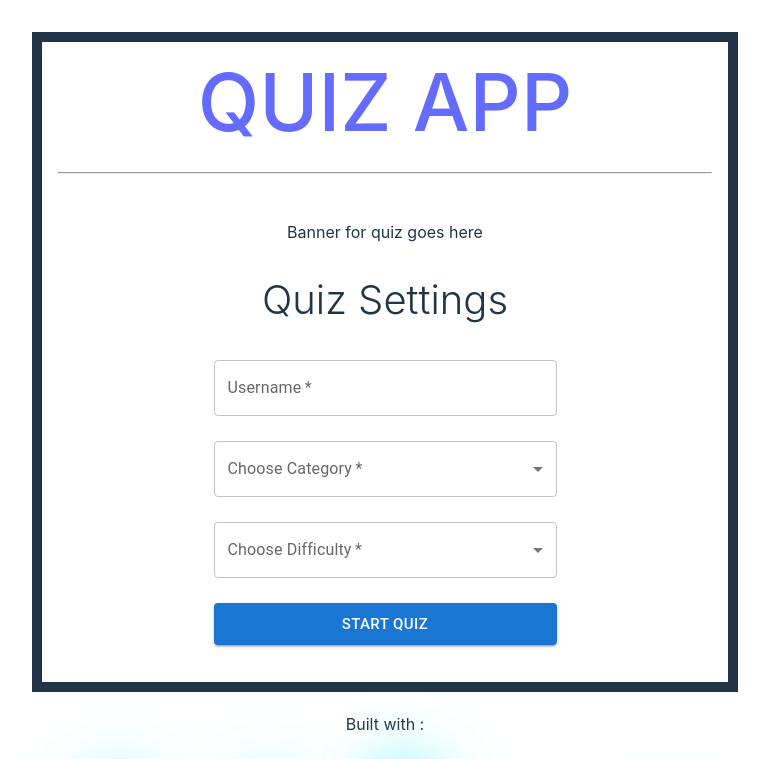
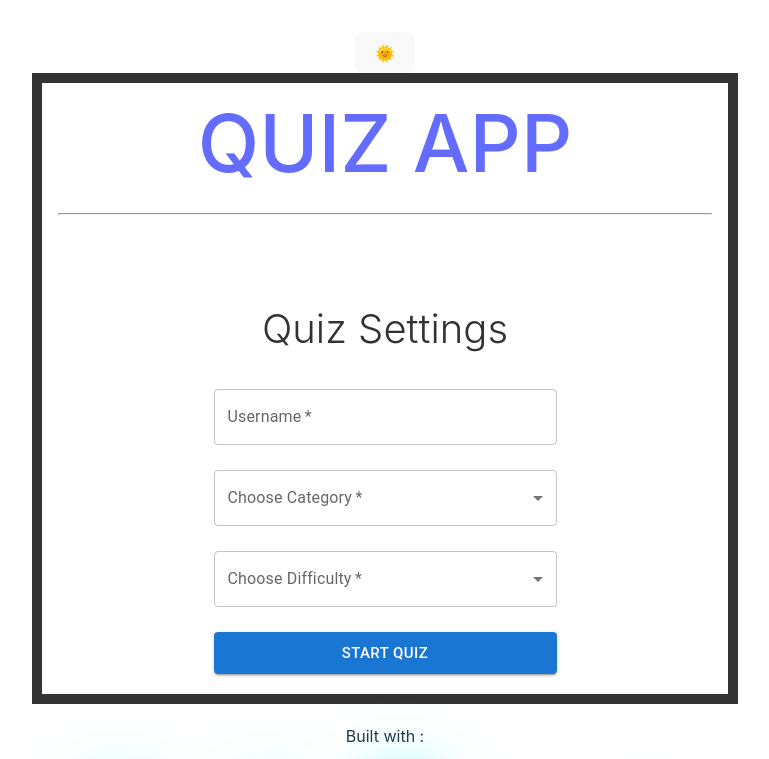
Before and after one commit to alessandro-001/React-Quiz-Application, a React (Vite) app: page / in a window 1280 px wide. Shown: the top 759 px of the page, without its empty margins (255-1024 px from the left). Built offline with nearby package versions, Linux system fonts and the light colour scheme; grey boxes are pictures that could not be loaded.

Commit message:
base quiz completed

```diff
--- a/src/App.css
+++ b/src/App.css
@@ -12,7 +12,7 @@ a {
 }
 
 .app{
-  min-height: 80vh;
+  min-height: 70vh;
   min-width: 60vh;
   border: 10px solid;
 }
@@ -77,7 +77,6 @@ a {
 
 .credit-link {
   text-decoration: none;
-  color: white;
   font-size: 14px;
   display: flex;
   align-items: center;
@@ -146,3 +145,15 @@ body {
 .read-the-docs {
   color: #888;
 }
+
+/* Dark Theme */
+.dark {
+  background-color: #524949;
+  color: #fff;
+}
+
+/* Light Theme */
+.light {
+  background-color: #fff;
+  color: #333;
+}
--- a/src/App.jsx
+++ b/src/App.jsx
@@ -1,21 +1,20 @@
-import './App.css'
-import Header from './components/Header/Header'
-import Footer from './components/Footer'
-import { BrowserRouter, Route, Routes } from 'react-router-dom'
-import Home from './pages/Home/Home'
-import Quiz from './pages/Quiz/Quiz'
-import Result from './pages/Result/Result'
-import { useState } from 'react'
-import axios from 'axios'
-
+import React, { useEffect, useState } from 'react';
+import './App.css';
+import Header from './components/Header/Header';
+import Footer from './components/Footer';
+import { BrowserRouter, Route, Routes } from 'react-router-dom';
+import Home from './pages/Home/Home';
+import Quiz from './pages/Quiz/Quiz';
+import Result from './pages/Result/Result';
+import axios from 'axios';
 
 function App() {
-
+  const [theme, setTheme] = useState(null);
   const [name, setName] = useState('');
   const [questions, setQuestions] = useState();
   const [score, setScore] = useState(0);
 
-  const fetchQuestions = async (category = "", difficulty = "") => {
+  const fetchQuestions = async (category = '', difficulty = '') => {
     const { data } = await axios.get(
       `https://opentdb.com/api.php?amount=10${
         category && `&category=${category}`
@@ -24,21 +23,62 @@ function App() {
     setQuestions(data.results);
   };
 
+  useEffect(() => {
+    const savedTheme = localStorage.getItem('theme');
+    if (savedTheme) {
+      setTheme(savedTheme);
+    } else if (window.matchMedia('(prefers-color-scheme: dark)').matches) {
+      setTheme('dark');
+    } else {
+      setTheme('light');
+    }
+  }, []);
+
+  function handleThemeSwitch() {
+    const newTheme = theme === 'dark' ? 'light' : 'dark';
+    setTheme(newTheme);
+    localStorage.setItem('theme', newTheme);
+  }
+
   return (
     <>
+      <button type="button" onClick={handleThemeSwitch}>
+        {theme === 'dark' ? '🌜' : '🌞'}
+      </button>
       <BrowserRouter>
-      <div className='app'>
-        <Header />
-        <Routes>
-          <Route path="/" element={<Home name={name} setName={setName} fetchQuestions={fetchQuestions} />} />
-          <Route path="/quiz" element={<Quiz name={name} questions={questions} setScore={setScore} score={score} setQuestions={setQuestions} />} />
-          <Route path="/result" element={<Result score={score} name={name} />} />
-        </Routes>
-      </div>
+        <div className={`app ${theme}`}>
+          <Header />
+          <Routes>
+            <Route
+              path="/"
+              element={
+                <Home
+                  name={name}
+                  setName={setName}
+                  fetchQuestions={fetchQuestions}
+                />
+              }
+            />
+            <Route
+              path="/quiz"
+              element={
+                <Quiz
+                  name={name}
+                  questions={questions}
+                  setScore={setScore}
+                  score={score}
+                  setQuestions={setQuestions}
+                  theme={theme}
+                />
+              }
+            />
+            <Route path="/result" element={<Result score={score} name={name} />} />
+          </Routes>
+        </div>
       </BrowserRouter>
       <Footer />
     </>
-  )
+  );
 }
 
-export default App
+export default App;
--- a/src/components/Questions/Question.css
+++ b/src/components/Questions/Question.css
@@ -3,6 +3,7 @@
     display: flex;
     flex-direction: column;
     align-items: center;
+    margin-bottom: 3vh;
 }
 
 .singleQuestion {
@@ -47,7 +48,6 @@ box-shadow: 0 0 2px black;
     margin-top: 30px;
 }
 
-
 .select {
     background-color: rgb(7, 207, 0);
     color: white;
--- a/src/pages/Home/Home.css
+++ b/src/pages/Home/Home.css
@@ -2,6 +2,7 @@
     display: flex;
     flex-direction: column;
     align-items: center;
+    margin-top: 8vh;
 }
 
 .settings {
@@ -15,13 +16,6 @@ font-weight: 300;
 text-align: center;
 }
 
-.banner {
-display: flex;
-flex-direction: column;
-align-items: center;
-text-align: center;
-margin-top: 20px;
-}
 
 .settings_selection {
 display: flex;
--- a/src/pages/Home/Home.jsx
+++ b/src/pages/Home/Home.jsx
@@ -24,9 +24,6 @@ export default function Home({ name, setName, fetchQuestions }) {
 
   return (
     <div className='content'>
-      <div className='banner'>
-        <p>Banner for quiz goes here</p>
-      </div>
       <div className='settings'>
         <span style={{ fontSize: 40 }}>Quiz Settings</span>
       </div>
```
Also changed, not shown: 1 other file (tests, documents, lock files or other folders).
